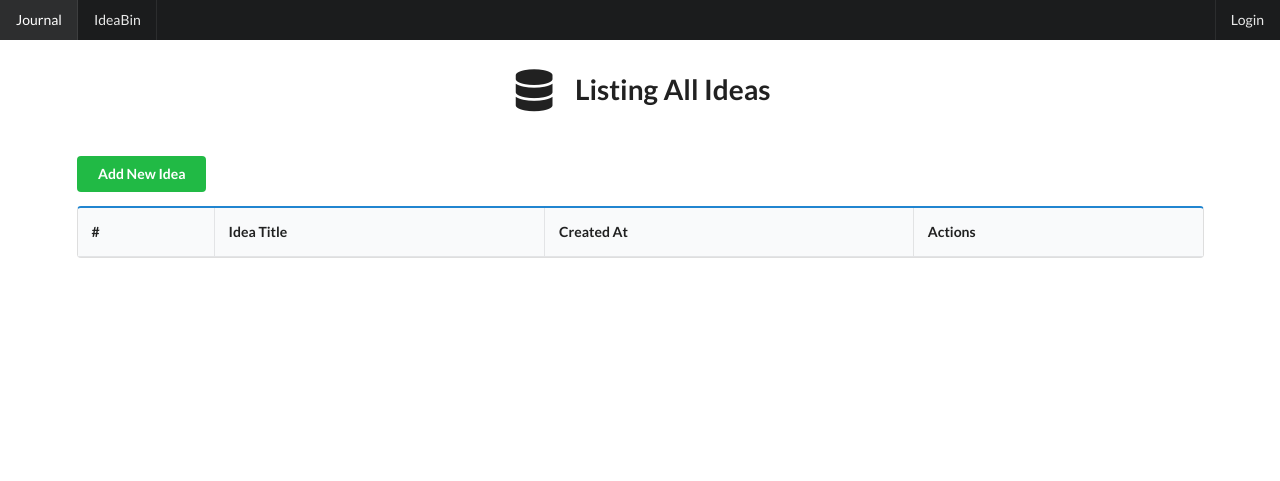
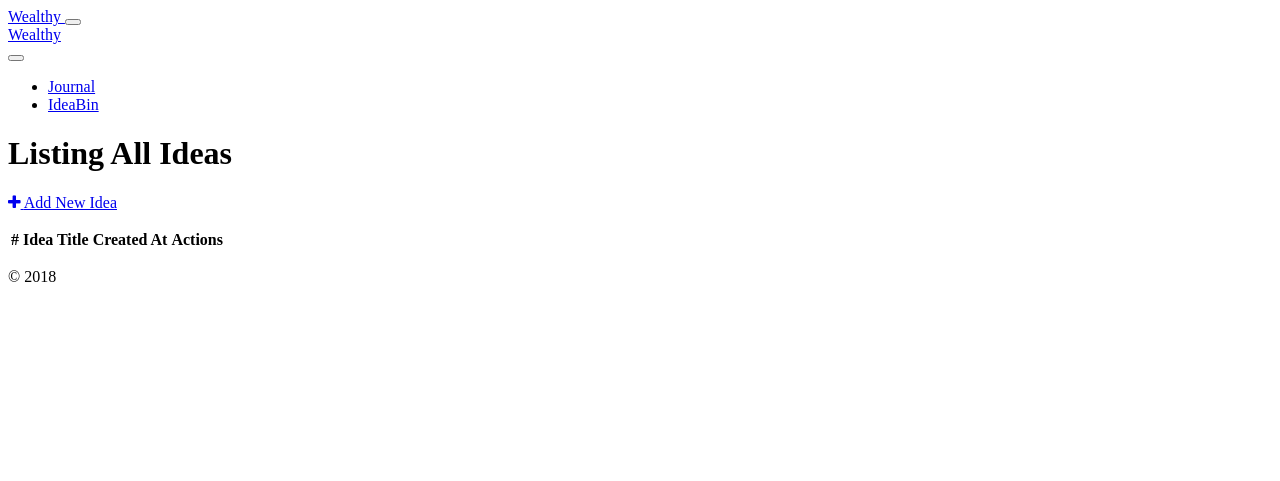
Before and after one commit to rohan-krishna/wealthy-laravel, a Django app: template ideabin/templates/ideabin/index.html in a window 1280 px wide. Shown: the top 481 px of the page. After the commit the page ends 282 px from the top, so only its background shows below. Run offline with Django 3.2, Linux system fonts and the light colour scheme; the template is opened without the code that fills it, so the values that code supplies are empty; some libraries are stand-ins or nearby versions.

Commit message:
Ideabin ADS migration.

```diff
--- a/ideabin/templates/ideabin/index.html
+++ b/ideabin/templates/ideabin/index.html
@@ -1,4 +1,4 @@
-{% extends "household/master.html" %}
+{% extends "household/master_argon.html" %}
 
 {% block title %}
 Ideabin
@@ -6,22 +6,26 @@
 
 {% block content %}
 
-<div class="ui container" style="margin-top: 75px;">
+<div class="container mt-5">
     <div>
-
-        <h1 class="ui centered header" style="margin-bottom: 1.52em;">
-            <i class="icon database"></i>
+        <h1 class="ui centered header">
+            <i class="ni ni-atom"></i>
             Listing All Ideas
         </h1>
 
-        <a class="ui animated green button" tabindex="0" href="{% url 'ideabin:add' %}">
-            <div class="visible content">Add New Idea</div>
-            <div class="hidden content">
-                <i class="plus icon"></i>
-            </div>
+        <p>
+            <a class="btn btn-success btn-icon" tabindex="0" href="{% url 'ideabin:add' %}">
+                <span class="btn-inner--icon">
+                    <i class="fa fa-plus"></i>
+                </span>
+                <span class="btn-inner--text">
+                    Add New Idea
+                </span>
             </a>
+        </p>
 
-        <table class="ui celled padded blue table">
+        <div class="table-responsive">
+            <table class="table table-bordered">
                 <thead>
                     <tr>
                         <th>#</th>
@@ -45,18 +49,31 @@
                             {{ idea.created_at | date }}
                         </td>
                         <td>
-                        <a class="ui animated blue button" tabindex="0" href="{% url 'ideabin:edit' pk=idea.pk %}">
-                            <div class="visible content">Edit</div>
-                            <div class="hidden content">
-                                <i class="wrench icon"></i>
+                            <div class="row text-center">
+                                <div class="col mb-1">
+                                    <a class="btn btn-primary btn-icon" tabindex="0" href="{% url 'ideabin:edit' pk=idea.pk %}">
+                                        <span class="btn-inner--icon">
+                                            <i class="fa fa-edit"></i>
+                                        </span>
+                                        <span class="btn-inner--text">
+                                            Edit Idea
+                                        </span>
+                                    </a>
                                 </div>
+
+                                <div class="col">
+                                    <a class="btn btn-danger btn-icon" tabindex="0" href="{% url 'ideabin:delete' pk=idea.pk %}">
+                                        <span class="btn-inner--icon">
+                                            <i class="fa fa-trash"></i>
+                                        </span>
+                                        <span class="btn-inner--text">
+                                            Delete Idea
+                                        </span>
                                     </a>
-                        <a class="ui animated red button" tabindex="0" href="{% url 'ideabin:delete' pk=idea.pk %}">
-                            <div class="visible content">Delete</div>
-                            <div class="hidden content">
-                                <i class="trash icon"></i>
                                 </div>
-                        </a>
+                                <!-- /.col -->
+                            </div>
+
                         </td>
                     </tr>
                     {% endfor %}
@@ -64,5 +81,6 @@
             </table>
         </div>
     </div>
+</div>
 
 {% endblock content %}
```
Lines whose indentation alone changed are shown as unchanged.
